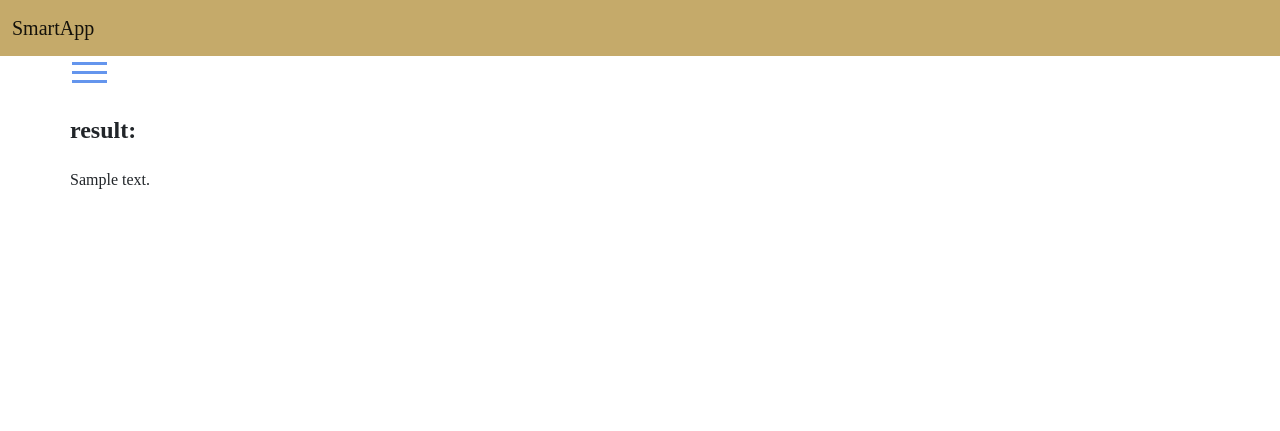
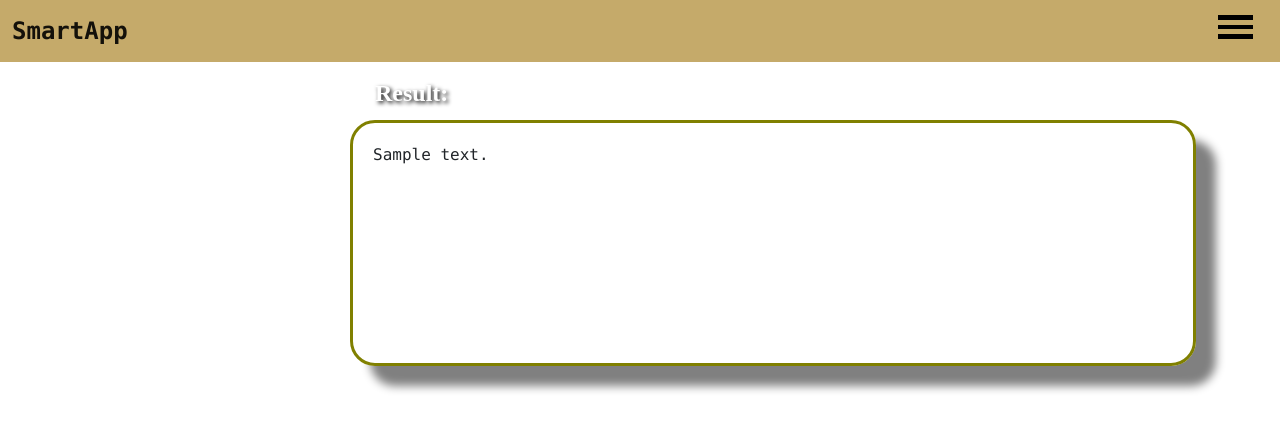
Before and after one commit to kadrisch/SDA-Final-Project, a Django app: template smartapp/index/templates/guide.html in a window 1280 px wide. Shown: the top 431 px of the page. Run offline with Django 4.2, Linux system fonts and the light colour scheme; the template is opened without the code that fills it: most values are stand-ins (such as "Sample title", 1, 10 or a date in 2020).

Commit message:
UI changes

```diff
--- a/smartapp/index/static/styles.css
+++ b/smartapp/index/static/styles.css
@@ -144,7 +144,9 @@ body{
     padding-top:.3125rem;
     padding-bottom:.3125rem;
     margin-right:1rem;
-    font-size:1.25rem;
+    font-size:1.5rem;
+    font-weight:bold;
+    font-family: "Lucida Console", "Courier New", monospace;
     text-decoration:none;
     white-space:nowrap
 }
@@ -158,15 +160,16 @@ body{
 .hamburger-menu{
     width:35px;
     height:30px;
-    top:12,5px;
-    right:50px;
+    position:fixed;
+    top:10px;
+    right:30px;
     cursor:pointer;
 }
 .line{
   width:100%;
-  height:3px;
-  margin:6px 2px;
-  background-color:CornflowerBlue;
+  height:4.5px;
+  margin:5px 3px;
+  background-color:Black;
   transition: all 0.8s;
 
 }
@@ -190,15 +193,87 @@ body{
 }
 .nav-link{
     text-decoration:none;
-    font-size:22px;
-    color: Black
-    font-weight: 300;
+    font-size:25px;
+    color:Olive;
+    font-weight:700;
     position:fixed;
-    top:14px;
+    top:15px;
     right:-200px;
     transition: right .8s cubic-bezier(1, 0, 0, 1);
 }
 .change .nav-link{
     right:100px;
+}
+h2{
+    color:white;
+    text-shadow:2px 2px 4px #000000;
+    position:fixed;
+    top:55px;
+    left:375px;
+}
+.guide{
+    border-radius:25px;
+    border:3px solid #73AD21;
+    border-color:Olive;
+    box-shadow:20px 20px 10px grey;
+    padding:20px;
+    width:800px;
+    height:200px;
+    position:fixed;
+    top:120px;
+    left:350px;
+    font-family: "Lucida Console", "Courier New", monospace;
+    line-height: 1.5;
+    word-wrap:break-word;
+}
+.switch{
+  position: relative;
+  display: inline-block;
+  width: 60px;
+  height: 34px;
+}
+.switch input{
+  opacity: 0;
+  width: 0;
+  height: 0;
+}
+.slider{
+  position: absolute;
+  cursor: pointer;
+  top: 0;
+  left: 0;
+  right: 0;
+  bottom: 0;
+  background-color: #ccc;
+  -webkit-transition: .4s;
+  transition: .4s;
+}
+.slider:before{
+  position: absolute;
+  content: "";
+  height: 26px;
+  width: 26px;
+  left: 4px;
+  bottom: 4px;
+  background-color: white;
+  -webkit-transition: .4s;
+  transition: .4s;
+}
+input:checked + .slider{
+  background-color: #2196F3;
+}
+input:focus + .slider{
+  box-shadow: 0 0 1px #2196F3;
+}
+input:checked + .slider:before{
+  -webkit-transform: translateX(26px);
+  -ms-transform: translateX(26px);
+  transform: translateX(26px);
+}
+.slider.round{
+  border-radius: 34px;
+}
+.slider.round:before{
+  border-radius: 50%;
  }
 }
--- a/smartapp/index/templates/guide.html
+++ b/smartapp/index/templates/guide.html
@@ -2,20 +2,18 @@
 {% block content %}
 	<form method="post">
 		{% csrf_token %}
-
                 <div class="hamburger-menu" onclick="myFunction(this)">
                     <div class="line line-1"></div>
                     <div class="line line-2"></div>
                     <div class="line line-3"></div>
                     <ul class="nav-list">
                         <li class="nav-item">
-                    <a href="#" class="nav-link">Home</a>
+                            <a href="{% url 'home' %}" class="nav-link">Index</a>
                         </li>
                     </ul>
                 </div>
-
+        <h2>Result:</h2>
         <div class="guide">
-             <h2>result:</h2>
             {{ latest_text }}
         </div>
 	</form>
```
Lines whose indentation alone changed are shown as unchanged.
